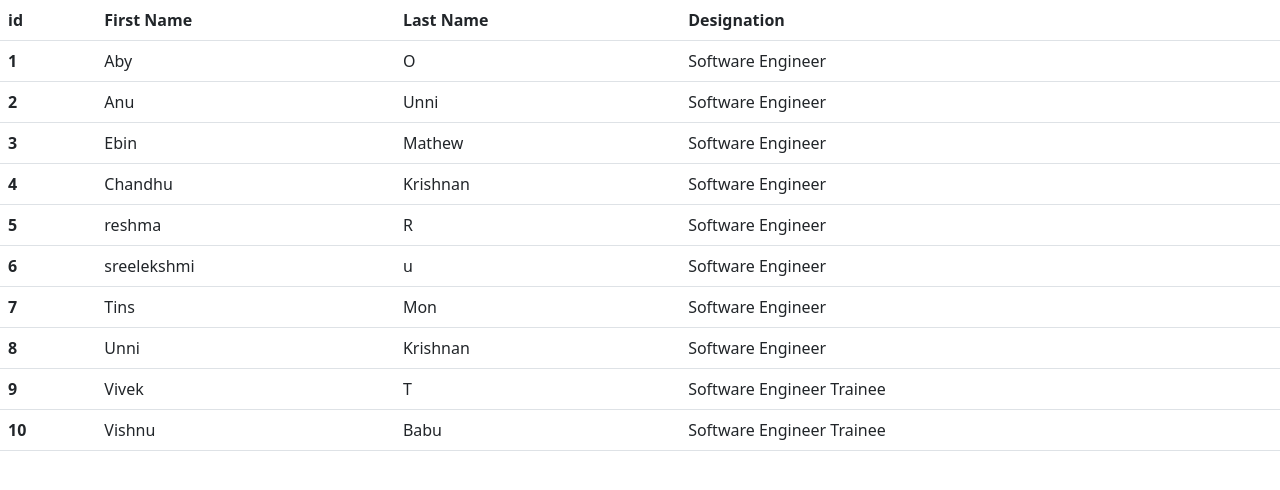
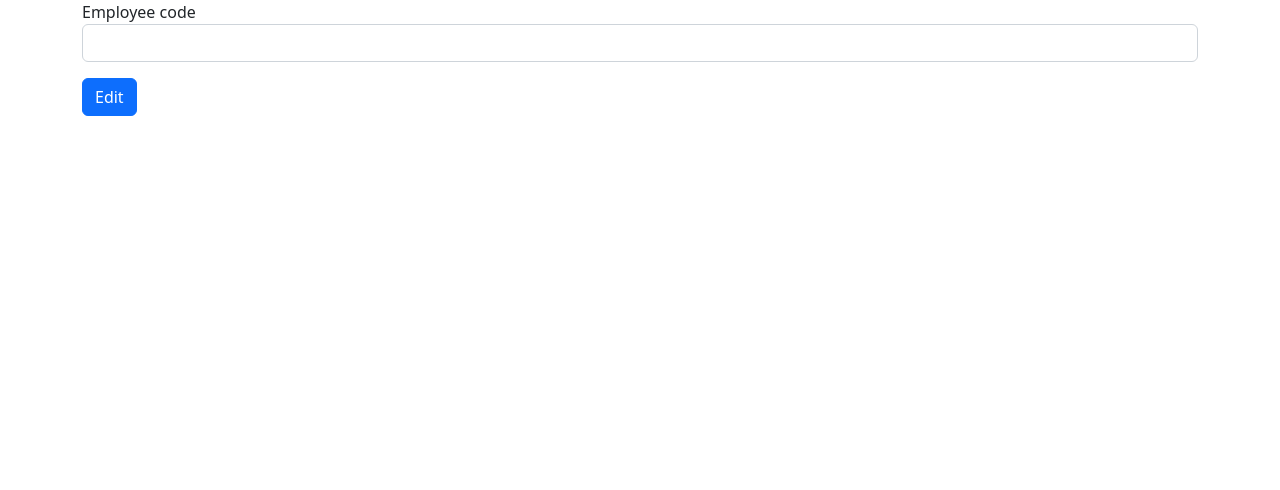
Before and after one commit to vishnubabu98/employeeangular, an Angular app: page / in a window 1280 px wide. Shown: the top 490 px of the page. Built offline with nearby package versions, Linux system fonts and the light colour scheme.

Commit message:
edit employee

```diff
--- a/src/app/app.component.html
+++ b/src/app/app.component.html
@@ -1,2 +1,2 @@
-<app-view-emp></app-view-emp>
+<app-edit-emp></app-edit-emp>
 <router-outlet></router-outlet>
--- a/src/app/app.module.ts
+++ b/src/app/app.module.ts
@@ -7,6 +7,7 @@ import { AdminLoginComponent } from './admin-login/admin-login.component';
 import { AddEmployeeComponent } from './add-employee/add-employee.component';
 import { SearchEmpComponent } from './search-emp/search-emp.component';
 import { ViewEmpComponent } from './view-emp/view-emp.component';
+import { EditEmpComponent } from './edit-emp/edit-emp.component';
 
 @NgModule({
   declarations: [
@@ -14,7 +15,8 @@ import { ViewEmpComponent } from './view-emp/view-emp.component';
     AdminLoginComponent,
     AddEmployeeComponent,
     SearchEmpComponent,
-    ViewEmpComponent
+    ViewEmpComponent,
+    EditEmpComponent
   ],
   imports: [
     BrowserModule,
--- /dev/null
+++ b/src/app/edit-emp/edit-emp.component.html
@@ -0,0 +1,15 @@
+<div class="container">
+    <div class="row">
+        <div class="col col-12 col-sm-12 col-md-12 col-lg-12 col-xl-12 col-xxl-12">
+            <div class="row g-3">
+                <div class="col col-12 col-sm-12 col-md-12 col-lg-12 col-xl-12 col-xxl-12">
+                    <label for="" class="form label">Employee code</label>
+                    <input type="text" class="form-control">
+                </div>
+                <div class="col col-12 col-sm-12 col-md-12 col-lg-12 col-xl-12 col-xxl-12">
+                    <button class="btn btn-primary">Edit</button>
+                </div>
+            </div>
+        </div>
+    </div>
+</div>
```
Also changed, not shown: src/app/edit-emp/edit-emp.component.ts (added, +10 -0 lines), src/app/edit-emp/edit-emp.component.css (added).
